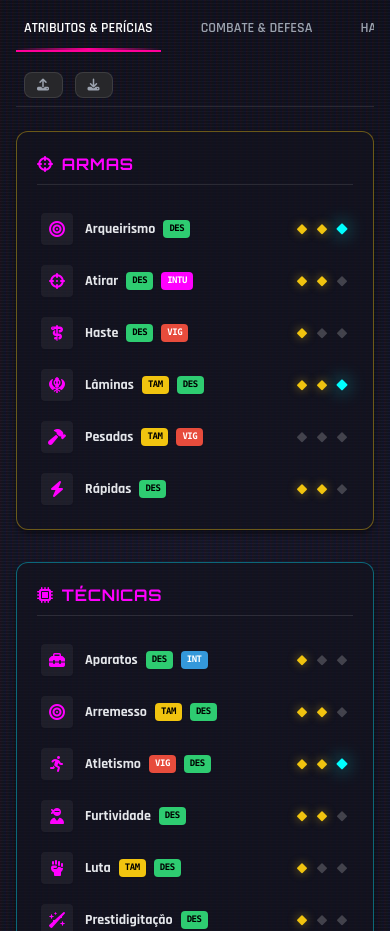
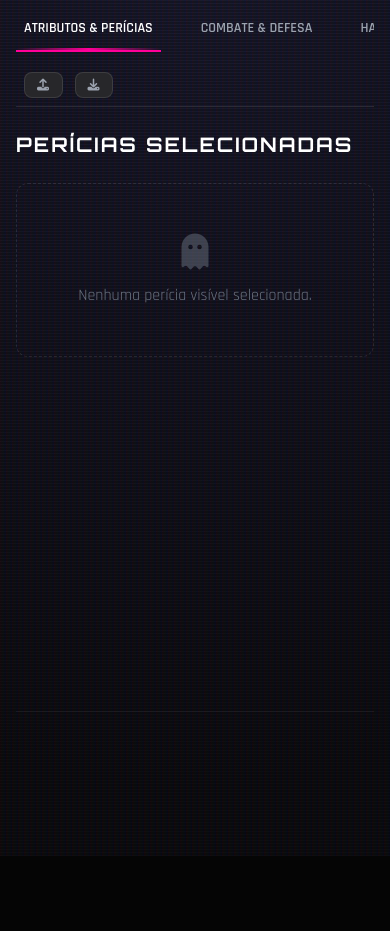
Before and after one commit to Lepesqueur/rpg_npc_sheet, a React (Vite) app: page / in a window 390 px wide. Shown: the part 960-1891 px from the top of the page. After the commit the page ends 1816 px from the top, so only its background shows below. Built offline with nearby package versions, Linux system fonts and the light colour scheme.

Commit message:
Modificada aba de pericias para apenas selecionadas

```diff
--- a/src/context/CharacterContext.jsx
+++ b/src/context/CharacterContext.jsx
@@ -254,10 +254,11 @@ export const CharacterProvider = ({ children }) => {
                                 return {
                                     ...skill,
                                     icon: ruleSkill.icon,
-                                    attr: ruleSkill.attr
+                                    attr: ruleSkill.attr,
+                                    visible: skill.visible !== undefined ? skill.visible : false // Default visibility
                                 };
                             }
-                            return skill;
+                            return { ...skill, visible: skill.visible !== undefined ? skill.visible : false };
                         });
                     }
                 });
@@ -345,6 +346,28 @@ export const CharacterProvider = ({ children }) => {
             const updatedSkills = category.skills.map(skill => {
                 if (skill.name === skillName) {
                     return { ...skill, level: skill.level === newLevel ? newLevel - 1 : newLevel };
+                }
+                return skill;
+            });
+            category.skills = updatedSkills;
+            updatedCategories[categoryKey] = category;
+
+            return {
+                ...prev,
+                skillCategories: updatedCategories
+            };
+        });
+    };
+
+    const toggleSkillVisibility = (categoryKey, skillName) => {
+        if (!isEditMode) return;
+
+        setCharacterData(prev => {
+            const updatedCategories = { ...prev.skillCategories };
+            const category = { ...updatedCategories[categoryKey] };
+            const updatedSkills = category.skills.map(skill => {
+                if (skill.name === skillName) {
+                    return { ...skill, visible: !skill.visible };
                 }
                 return skill;
             });
@@ -618,6 +641,7 @@ export const CharacterProvider = ({ children }) => {
         updateStatus,
         updateConditionLevel,
         updateSkillLevel,
+        toggleSkillVisibility,
         addAttack,
         updateAttack,
         deleteAttack,
--- a/src/tabs/AttributesTab.jsx
+++ b/src/tabs/AttributesTab.jsx
@@ -1,10 +1,13 @@
-import React from 'react';
+import React, { useState, useMemo } from 'react';
 import { useCharacter } from '../context/CharacterContext';
 import SkillRollModal from '../components/SkillRollModal';
+import { Modal, ModalHeader, ModalBody, ModalFooter } from '../components/Modal';
 
 const AttributesTab = () => {
-    const { characterData, updateSkillLevel, isEditMode } = useCharacter();
-    const [rollingSkill, setRollingSkill] = React.useState(null);
+    const { characterData, updateSkillLevel, isEditMode, toggleSkillVisibility } = useCharacter();
+    const [rollingSkill, setRollingSkill] = useState(null);
+    const [isManageModalOpen, setIsManageModalOpen] = useState(false);
+    const [searchTerm, setSearchTerm] = useState("");
 
     const getAttrColor = (attr) => {
         const colors = {
@@ -19,32 +22,61 @@ const AttributesTab = () => {
         return colors[attr] || 'bg-gray-600 text-white';
     };
 
+    // Flatten skills from all categories
+    const allSkills = useMemo(() => {
+        return Object.entries(characterData.skillCategories).flatMap(([key, category]) =>
+            category.skills.map(skill => ({
+                ...skill,
+                categoryKey: key,
+                categoryLabel: category.label,
+                categoryIcon: category.icon
+            }))
+        ).sort((a, b) => a.name.localeCompare(b.name));
+    }, [characterData.skillCategories]);
+
+    // Filter visible skills for main view
+    const visibleSkills = useMemo(() => {
+        return allSkills.filter(skill => skill.visible);
+    }, [allSkills]);
+
+    // Filter for manage modal
+    const filteredManageSkills = useMemo(() => {
+        if (!searchTerm) return allSkills;
+        return allSkills.filter(s => s.name.toLowerCase().includes(searchTerm.toLowerCase()));
+    }, [allSkills, searchTerm]);
+
     return (
         <div className="animate-fade-in">
-            <main className="grid grid-cols-1 md:grid-cols-2 gap-8 pb-12">
-                {Object.entries(characterData.skillCategories).map(([key, category]) => (
-                    <section key={key}>
+            <div className="flex justify-between items-center mb-6">
+                <h2 className="text-xl font-display font-bold text-white tracking-widest uppercase">Perícias Selecionadas</h2>
+                {isEditMode && (
+                    <button
+                        onClick={() => setIsManageModalOpen(true)}
+                        className="flex items-center gap-2 px-4 py-2 rounded-lg bg-cyber-pink/10 border border-cyber-pink/30 text-cyber-pink hover:bg-cyber-pink/20 transition-all font-bold text-xs uppercase tracking-wider"
+                    >
+                        <i className="fa-solid fa-list-check"></i>
+                        Gerenciar Perícias
+                    </button>
+                )}
+            </div>
+
+            <div className="grid grid-cols-1 md:grid-cols-2 lg:grid-cols-3 gap-4 pb-12">
+                {visibleSkills.length > 0 ? (
+                    visibleSkills.map((skill) => (
                         <div
-                            className="bg-cyber-panel/40 rounded-xl p-5 border shadow-[0_0_15px_rgba(241,196,15,0.05)] h-full glass-card"
-                            style={{ borderColor: category.borderColor + '66' }}
-                        >
-                            <h2 className="text-[#ff00ff] font-bold uppercase tracking-wider mb-6 flex items-center gap-2 border-b border-white/10 pb-2 font-display">
-                                <i className={`fa-solid ${category.icon}`}></i> {category.label}
-                            </h2>
-                            <ul className="space-y-3">
-                                {category.skills.map((skill) => (
-                                    <li
                             key={skill.name}
                             onClick={() => !isEditMode && setRollingSkill(skill)}
-                                        className={`flex items-center justify-between group p-1 rounded transition-colors ${!isEditMode ? 'cursor-pointer hover:bg-white/5 active:scale-[0.99]' : ''}`}
+                            className={`group relative bg-white/5 border border-white/10 rounded-xl p-4 transition-all duration-300 ${!isEditMode ? 'cursor-pointer hover:border-cyber-pink/50 hover:bg-white/10' : ''}`}
                         >
-                                        <div className="flex items-center gap-3">
-                                            <div className="w-8 h-8 rounded bg-white/5 flex items-center justify-center text-[#ff00ff] group-hover:bg-[#ff00ff] group-hover:text-black transition-all shadow-sm">
+                            <div className="flex items-center gap-4">
+                                <div className="w-10 h-10 rounded-lg bg-white/5 flex items-center justify-center text-[#ff00ff] group-hover:bg-[#ff00ff] group-hover:text-black transition-all shadow-sm shrink-0">
                                     <i className={`fa-solid ${skill.icon}`}></i>
                                 </div>
-                                            <div className="flex flex-col">
+                                <div className="flex-grow min-w-0">
+                                    <div className="flex items-center justify-between mb-1">
+                                        <div className="text-sm font-bold text-gray-200 truncate pr-2">{skill.name}</div>
+                                    </div>
                                     <div className="flex items-center gap-2">
-                                                    <div className="text-sm font-bold text-gray-200">{skill.name}</div>
                                         {(Array.isArray(skill.attr) ? skill.attr : [skill.attr]).map((a) => (
                                             <span key={a} className={`text-[9px] px-1.5 py-0.5 rounded font-mono uppercase font-black tracking-tighter shadow-sm ${getAttrColor(a)}`}>
                                                 {a === 'INTUI' ? 'INTU' : a}
@@ -52,14 +84,17 @@ const AttributesTab = () => {
                                         ))}
                                     </div>
                                 </div>
-                                        </div>
-                                        <div className="flex gap-1.5">
+                                <div className="flex gap-1 shrink-0">
                                     {[1, 2, 3].map((i) => (
                                         <button
                                             key={i}
-                                                    onClick={() => updateSkillLevel(key, skill.name, i)}
-                                                    className={`w-3.5 h-3.5 flex items-center justify-center transition-all duration-300 transform hover:scale-125 focus:outline-none ${i > skill.level
-                                                            ? 'opacity-20 hover:opacity-50'
+                                            onClick={(e) => {
+                                                e.stopPropagation();
+                                                updateSkillLevel(skill.categoryKey, skill.name, i);
+                                            }}
+                                            disabled={!isEditMode}
+                                            className={`w-3.5 h-3.5 flex items-center justify-center transition-all duration-300 transform ${isEditMode ? 'hover:scale-125 cursor-pointer' : 'cursor-default'} focus:outline-none ${i > skill.level
+                                                ? 'opacity-20'
                                                 : i === 3
                                                     ? 'text-[#00ffff] drop-shadow-[0_0_8px_rgba(0,255,255,0.8)] scale-110'
                                                     : 'text-[#f1c40f] drop-shadow-[0_0_5px_rgba(241,196,15,0.5)]'
@@ -69,13 +104,17 @@ const AttributesTab = () => {
                                         </button>
                                     ))}
                                 </div>
-                                    </li>
-                                ))}
-                            </ul>
                             </div>
-                    </section>
-                ))}
-            </main>
+                        </div>
+                    ))
+                ) : (
+                    <div className="col-span-full py-12 text-center text-gray-500 border border-dashed border-white/10 rounded-xl">
+                        <i className="fa-solid fa-ghost text-4xl mb-3 opacity-50"></i>
+                        <p>Nenhuma perícia visível selecionada.</p>
+                        {isEditMode && <p className="text-sm mt-2">Clique em "Gerenciar Perícias" para adicionar.</p>}
+                    </div>
+                )}
+            </div>
 
             <SkillRollModal
                 isOpen={!!rollingSkill}
@@ -83,6 +122,68 @@ const AttributesTab = () => {
                 skill={rollingSkill}
                 allAttributes={characterData.attributes}
             />
+
+            {/* Manage Skills Modal */}
+            <Modal isOpen={isManageModalOpen} onClose={() => setIsManageModalOpen(false)} maxWidth="max-w-4xl">
+                <ModalHeader onClose={() => setIsManageModalOpen(false)} className="border-b border-white/10">
+                    <h2 className="text-xl font-display font-bold text-white uppercase tracking-wider">
+                        Gerenciar Perícias Visíveis
+                    </h2>
+                </ModalHeader>
+                <ModalBody className="p-6 h-[70vh] flex flex-col bg-zinc-950/95">
+                    <div className="mb-4 relative shrink-0">
+                        <div className="absolute inset-y-0 left-0 pl-3 flex items-center pointer-events-none">
+                            <i className="fa-solid fa-magnifying-glass text-gray-500 text-xs"></i>
+                        </div>
+                        <input
+                            className="w-full bg-black/40 border border-white/10 text-gray-300 rounded-lg pl-9 pr-4 py-2 text-sm focus:outline-none focus:border-cyber-pink focus:ring-1 focus:ring-cyber-pink/50 transition-all font-sans"
+                            placeholder="Buscar perícia..."
+                            type="text"
+                            value={searchTerm}
+                            onChange={(e) => setSearchTerm(e.target.value)}
+                        />
+                    </div>
+
+                    <div className="flex-grow overflow-y-auto custom-scrollbar pr-2">
+                        <div className="grid grid-cols-1 sm:grid-cols-2 lg:grid-cols-3 gap-3">
+                            {filteredManageSkills.map(skill => (
+                                <div
+                                    key={skill.name}
+                                    onClick={() => toggleSkillVisibility(skill.categoryKey, skill.name)}
+                                    className={`flex items-center justify-between p-3 rounded-lg border cursor-pointer transition-all select-none ${skill.visible
+                                            ? 'bg-cyber-pink/10 border-cyber-pink/50 shadow-[0_0_10px_rgba(255,0,153,0.1)]'
+                                            : 'bg-white/5 border-white/5 hover:bg-white/10 hover:border-white/20'
+                                        }`}
+                                >
+                                    <div className="flex items-center gap-3">
+                                        <div className={`w-8 h-8 rounded flex items-center justify-center transition-colors ${skill.visible ? 'text-cyber-pink bg-cyber-pink/20' : 'text-gray-500 bg-white/5'}`}>
+                                            <i className={`fa-solid ${skill.icon}`}></i>
+                                        </div>
+                                        <div>
+                                            <div className={`text-sm font-bold ${skill.visible ? 'text-white' : 'text-gray-400'}`}>{skill.name}</div>
+                                            <div className="text-[10px] text-gray-600 uppercase font-bold tracking-wide">{skill.categoryLabel}</div>
+                                        </div>
+                                    </div>
+                                    <div className={`w-5 h-5 rounded border flex items-center justify-center transition-all ${skill.visible
+                                            ? 'bg-cyber-pink border-cyber-pink text-white'
+                                            : 'border-gray-600 bg-transparent'
+                                        }`}>
+                                        {skill.visible && <i className="fa-solid fa-check text-[10px]"></i>}
+                                    </div>
+                                </div>
+                            ))}
+                        </div>
+                    </div>
+                </ModalBody>
+                <ModalFooter className="p-4 bg-zinc-950 border-t border-white/10 flex justify-end">
+                    <button
+                        onClick={() => setIsManageModalOpen(false)}
+                        className="px-6 py-2 rounded-lg bg-cyber-pink hover:bg-cyber-pink/80 text-white font-bold text-sm transition-all"
+                    >
+                        Concluir
+                    </button>
+                </ModalFooter>
+            </Modal>
         </div>
     );
 };
```
Lines whose indentation alone changed are shown as unchanged.
